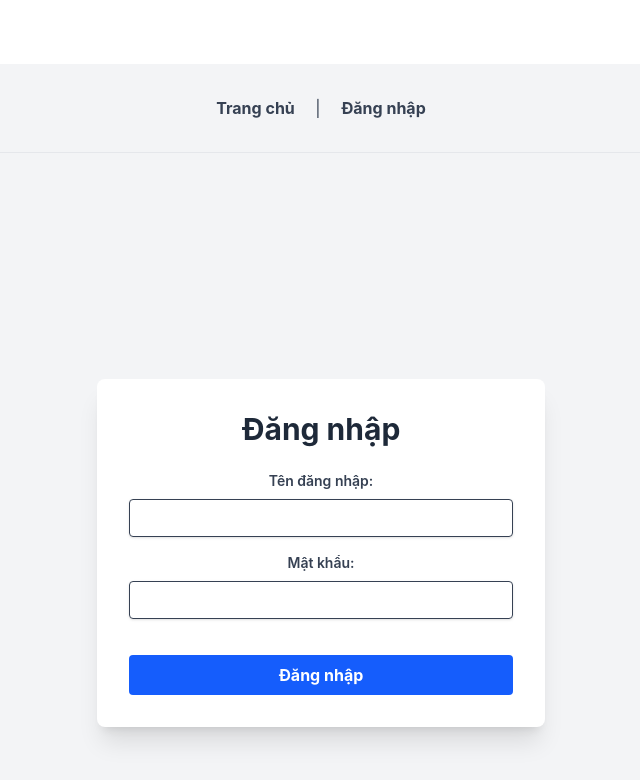
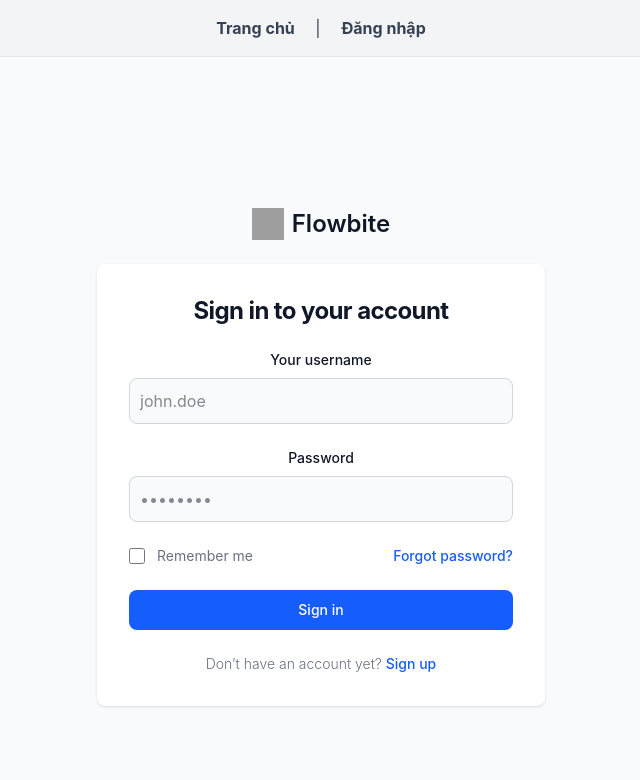
Before and after one commit to dangkhoa2004/Road-to-Fullstack, a Vue app in the folder pos-frontend/: page /login in a window 1280 px wide. Shown: the top 780 px of the page, without its empty margins (319-959 px from the left). Built offline with nearby package versions, Linux system fonts and the light colour scheme; grey boxes are pictures that could not be loaded.

Commit message:
[FRONTEND] Update Tailwind CSS

```diff
--- a/pos-frontend/src/App.vue
+++ b/pos-frontend/src/App.vue
@@ -1,6 +1,6 @@
 <template>
-  <div id="app" class="font-sans antialiased text-center text-gray-700 mt-16">
-    <nav class="p-8 bg-gray-100 border-b border-gray-200">
+  <div id="app" class="font-sans antialiased text-center text-gray-700">
+    <nav class="p-4 bg-gray-100 border-b border-gray-200">
       <router-link to="/" class="font-bold text-gray-700 no-underline mx-4 hover:underline">Trang chủ</router-link> |
       <router-link v-if="!isLoggedIn" to="/login" class="font-bold text-gray-700 no-underline mx-4 hover:underline">Đăng
         nhập</router-link>
--- a/pos-frontend/src/views/Auth/LoginForm.vue
+++ b/pos-frontend/src/views/Auth/LoginForm.vue
@@ -1,54 +1,84 @@
 <template>
-  <div class="min-h-screen flex items-center justify-center bg-gray-100">
-    <div class="bg-white p-8 rounded-lg shadow-xl w-full max-w-md">
-      <h2 class="text-3xl font-bold text-center mb-6 text-gray-800">Đăng nhập</h2>
-      <form @submit.prevent="handleLogin">
-        <div class="mb-4">
-          <label for="username" class="block text-gray-700 text-sm font-semibold mb-2">Tên đăng nhập:</label>
-          <input type="text" id="username" v-model="username" required aria-label="Tên đăng nhập"
-            class="shadow-sm appearance-none border rounded w-full py-2 px-3 text-gray-700 leading-tight focus:outline-none focus:ring-2 focus:ring-blue-500 focus:border-transparent" />
+  <section class="bg-gray-50 dark:bg-gray-900">
+    <div class="flex flex-col items-center justify-center px-6 py-8 mx-auto md:h-screen lg:py-0">
+      <a href="#" class="flex items-center mb-6 text-2xl font-semibold text-gray-900 dark:text-white">
+        <img class="w-8 h-8 mr-2" src="https://flowbite.s3.amazonaws.com/blocks/marketing-ui/logo.svg" alt="logo">
+        Flowbite
+      </a>
+      <div
+        class="w-full bg-white rounded-lg shadow dark:border md:mt-0 sm:max-w-md xl:p-0 dark:bg-gray-800 dark:border-gray-700">
+        <div class="p-6 space-y-4 md:space-y-6 sm:p-8">
+          <h1 class="text-xl font-bold leading-tight tracking-tight text-gray-900 md:text-2xl dark:text-white">
+            Sign in to your account
+          </h1>
+          <form class="space-y-4 md:space-y-6" @submit.prevent="handleLogin">
+            <div>
+              <label for="username" class="block mb-2 text-sm font-medium text-gray-900 dark:text-white">Your
+                username</label>
+              <input type="text" name="username" id="username" v-model="username"
+                class="bg-gray-50 border border-gray-300 text-gray-900 rounded-lg focus:ring-blue-600 focus:border-blue-600 block w-full p-2.5 dark:bg-gray-700 dark:border-gray-600 dark:placeholder-gray-400 dark:text-white dark:focus:ring-blue-500 dark:focus:border-blue-500"
+                placeholder="john.doe" required="" aria-label="Tên đăng nhập">
+            </div>
+            <div>
+              <label for="password"
+                class="block mb-2 text-sm font-medium text-gray-900 dark:text-white">Password</label>
+              <input type="password" name="password" id="password" placeholder="••••••••" v-model="password"
+                class="bg-gray-50 border border-gray-300 text-gray-900 rounded-lg focus:ring-blue-600 focus:border-blue-600 block w-full p-2.5 dark:bg-gray-700 dark:border-gray-600 dark:placeholder-gray-400 dark:text-white dark:focus:ring-blue-500 dark:focus:border-blue-500"
+                required="" aria-label="Mật khẩu">
+            </div>
+            <div class="flex items-center justify-between">
+              <div class="flex items-start">
+                <div class="flex items-center h-5">
+                  <input id="remember" aria-describedby="remember" type="checkbox"
+                    class="w-4 h-4 border border-gray-300 rounded bg-gray-50 focus:ring-3 focus:ring-blue-300 dark:bg-gray-700 dark:border-gray-600 dark:focus:ring-blue-600 dark:ring-offset-gray-800">
+                </div>
+                <div class="ml-3 text-sm">
+                  <label for="remember" class="text-gray-500 dark:text-gray-300">Remember me</label>
+                </div>
+              </div>
+              <a href="#" class="text-sm font-medium text-blue-600 hover:underline dark:text-blue-500">Forgot
+                password?</a>
+            </div>
+            <button type="submit"
+              class="w-full text-white bg-blue-600 hover:bg-blue-700 focus:ring-4 focus:outline-none focus:ring-blue-300 font-medium rounded-lg text-sm px-5 py-2.5 text-center dark:bg-blue-600 dark:hover:bg-blue-700 dark:focus:ring-blue-800">
+              Sign in
+            </button>
+            <p v-if="errorMessage" class="text-red-500 text-center text-sm">{{ errorMessage }}</p>
+            <p v-if="successMessage" class="text-green-500 text-center text-sm">{{ successMessage }}</p>
+
+            <p class="text-sm font-light text-gray-500 dark:text-gray-400">
+              Don’t have an account yet? <a href="#"
+                class="font-medium text-blue-600 hover:underline dark:text-blue-500">Sign up</a>
+            </p>
+          </form>
         </div>
-
-        <div class="mb-6">
-          <label for="password" class="block text-gray-700 text-sm font-semibold mb-2">Mật khẩu:</label>
-          <input type="password" id="password" v-model="password" required aria-label="Mật khẩu"
-            class="shadow-sm appearance-none border rounded w-full py-2 px-3 text-gray-700 mb-3 leading-tight focus:outline-none focus:ring-2 focus:ring-blue-500 focus:border-transparent" />
-        </div>
-
-        <button type="submit"
-          class="w-full bg-blue-600 hover:bg-blue-700 text-white font-bold py-2 px-4 rounded focus:outline-none focus:ring-2 focus:ring-blue-500 focus:ring-opacity-50 transition duration-300 ease-in-out">
-          Đăng nhập
-        </button>
-
-        <p v-if="errorMessage" class="text-red-500 text-center mt-4 text-sm">{{ errorMessage }}</p>
-        <p v-if="successMessage" class="text-green-500 text-center mt-4 text-sm">{{ successMessage }}</p>
-      </form>
+      </div>
     </div>
-  </div>
+  </section>
 </template>
 
 <script>
-import axios from 'axios'; // Import axios
+import axios from 'axios';
 
 export default {
-  name: 'LoginForm',
+  name: 'LoginCard',
   data() {
     return {
       username: '',
       password: '',
       errorMessage: '',
       successMessage: '',
-      backendLoginUrl: 'http://localhost:8080/api/auth/login' // URL API của bạn
+      backendLoginUrl: 'http://localhost:8080/api/auth/login' // Your API URL
     };
   },
   methods: {
     async handleLogin() {
-      // Reset thông báo lỗi/thành công
+      // Reset messages
       this.errorMessage = '';
       this.successMessage = '';
 
       if (!this.username || !this.password) {
-        this.errorMessage = 'Vui lòng nhập đầy đủ tên đăng nhập và mật khẩu.';
+        this.errorMessage = 'Please enter both username and password.';
         return;
       }
 
@@ -62,43 +92,41 @@
           },
         });
 
-        // Xử lý khi đăng nhập thành công (HTTP Status 200 OK)
+        // Handle successful login (HTTP Status 200 OK)
         if (response.status === 200) {
           const data = response.data;
-          this.successMessage = data.message || 'Đăng nhập thành công!';
-          console.log('Phản hồi từ backend:', data);
+          this.successMessage = data.message || 'Login successful!';
+          console.log('Response from backend:', data);
 
-          // Lưu JWT token vào localStorage
+          // Save JWT token to localStorage
           localStorage.setItem('jwtToken', data.token);
 
-          // Lưu thông tin người dùng (ví dụ: employee object)
-          // Đảm bảo rằng backend của bạn trả về một cấu trúc `employee` trong `AuthResponse`
+          // Save user info (e.g., employee object)
           if (data.employee) {
             localStorage.setItem('user', JSON.stringify(data.employee));
           }
 
-          // Chuyển hướng người dùng đến trang khác (ví dụ: trang dashboard)
-          // Dùng Vue Router đã được cài đặt khi khởi tạo dự án
-          this.$router.push('/dashboard'); // Thay '/dashboard' bằng route của trang chính
+          // Redirect to the dashboard or main page
+          this.$router.push('/dashboard'); // Replace '/dashboard' with your actual main route
         } else {
-          // Xử lý các mã trạng thái HTTP khác ngoài 200 OK nếu backend có trả về
-          this.errorMessage = response.data.message || 'Đăng nhập thất bại với trạng thái: ' + response.status;
+          // Handle other HTTP status codes if your backend returns them
+          this.errorMessage = response.data.message || 'Login failed with status: ' + response.status;
         }
 
       } catch (error) {
-        // Xử lý lỗi từ API (ví dụ: 401 Unauthorized, 400 Bad Request, v.v.)
+        // Handle API errors (e.g., 401 Unauthorized, 400 Bad Request)
         if (error.response) {
-          // Lỗi từ phản hồi của server (status code không phải 2xx)
-          console.error('Lỗi phản hồi từ backend:', error.response.data);
-          this.errorMessage = error.response.data.message || 'Tên đăng nhập hoặc mật khẩu không đúng.';
+          // Error from server response (status code not 2xx)
+          console.error('Error response from backend:', error.response.data);
+          this.errorMessage = error.response.data.message || 'Incorrect username or password.';
         } else if (error.request) {
-          // Yêu cầu đã được gửi nhưng không nhận được phản hồi
-          console.error('Không nhận được phản hồi từ backend:', error.request);
-          this.errorMessage = 'Không thể kết nối đến máy chủ. Vui lòng thử lại sau.';
+          // Request was made but no response received
+          console.error('No response from backend:', error.request);
+          this.errorMessage = 'Cannot connect to the server. Please try again later.';
         } else {
-          // Lỗi trong quá trình thiết lập yêu cầu
-          console.error('Lỗi khi thiết lập yêu cầu:', error.message);
-          this.errorMessage = 'Đã xảy ra lỗi không mong muốn. Vui lòng thử lại.';
+          // Error in setting up the request
+          console.error('Error setting up request:', error.message);
+          this.errorMessage = 'An unexpected error occurred. Please try again.';
         }
       }
     },
```
